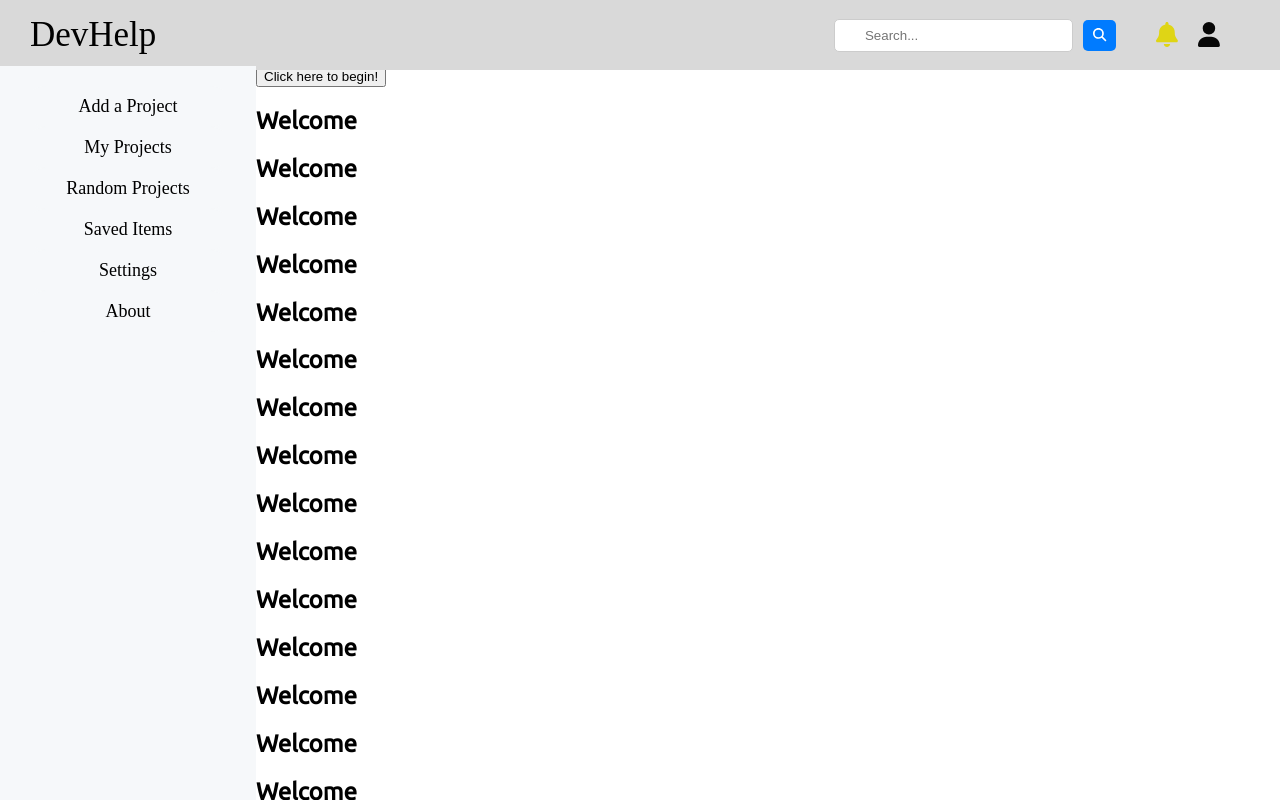
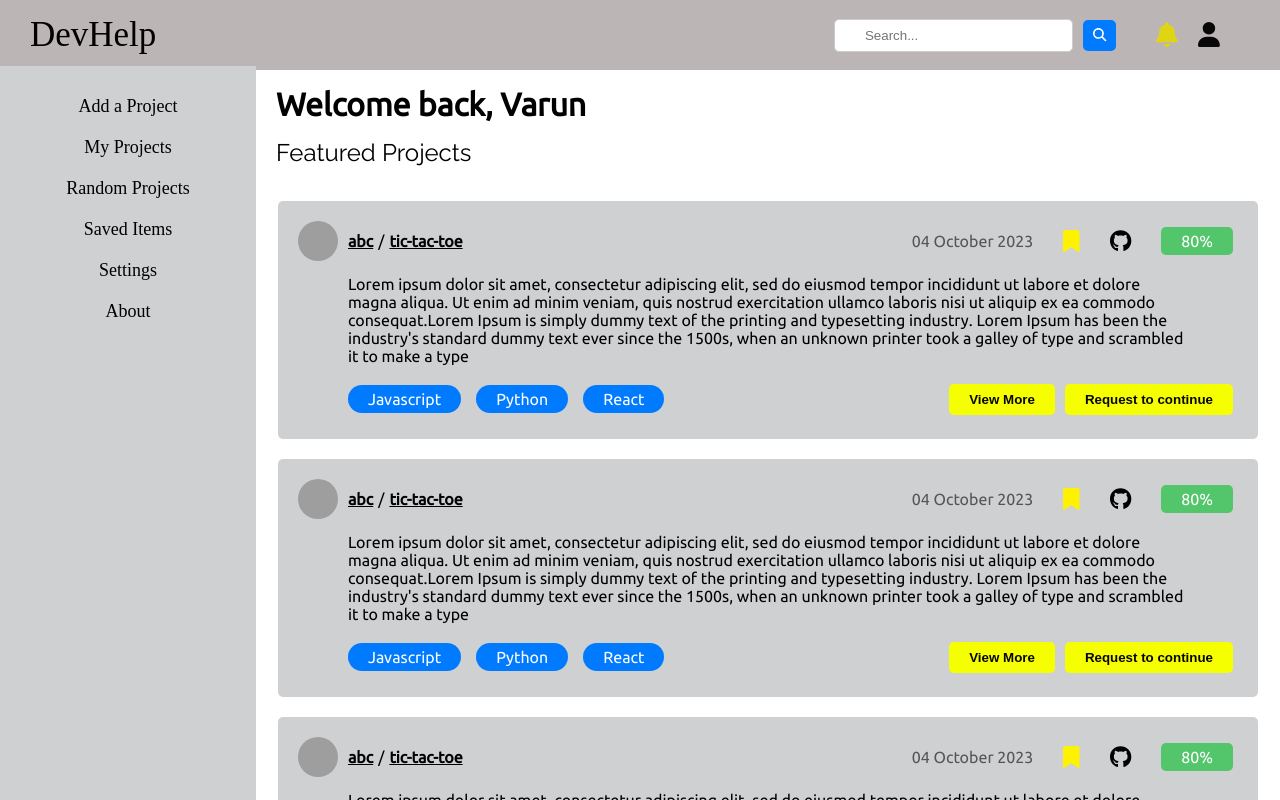
Before and after one commit to ujjwxl/devhelp, a React (Vite) app in the folder client/: page /home in a window 1280 px wide. Shown: the top 800 px of the page. Built offline with nearby package versions, Linux system fonts and the light colour scheme; grey boxes are pictures that could not be loaded.

Commit message:
commit 17
designed workspace and added card

```diff
--- /dev/null
+++ b/client/components/MainHome/Card/Card.css
@@ -0,0 +1,136 @@
+.card {
+  background-color: #cfd0d1;
+  padding: 10px;
+  width: 60em;
+  margin: 10px 0px;
+  border-radius: 5px;
+}
+
+/* CARD HEADER */
+
+.card-header {
+  display: flex;
+  justify-content: space-between;
+}
+
+.header-l {
+  display: flex;
+  align-items: center;
+  margin-left: 10px;
+}
+
+.header-l-img {
+  width: 2.5rem;
+  height: 2.5rem;
+  border-radius: 100px;
+  margin-right: 10px;
+}
+
+.header-l-a {
+  /* text-decoration: none; */
+  color: #000;
+  margin-right: 5px;
+  font-weight: bold;
+}
+
+.header-l-p {
+  margin-right: 5px;
+}
+
+.header-r {
+  display: flex;
+  align-items: center;
+  font-size: 16px;
+  color: #555;
+  margin-right: 15px;
+}
+
+.header-date {
+  margin-right: 15px;
+}
+
+/* .header-r-icons {
+
+  } */
+
+.bookmark-icon {
+  margin: 0 15px;
+  color: #fff200;
+  font-size: 22px;
+  cursor: pointer;
+  transition: color 0.3s ease-in-out, transform 0.2s ease-in-out;
+}
+
+.bookmark-icon:hover {
+  color: black;
+  transform: scale(1.5);
+}
+
+.github-icon {
+  color: #000;
+  font-size: 22px;
+  cursor: pointer;
+  margin: 0 15px;
+  transition: color 0.3s ease-in-out, transform 0.2s ease-in-out;
+}
+
+.github-icon:hover {
+  color: #0a01016c;
+  transform: scale(1.5);
+}
+.header-r-p {
+  margin-left: 15px;
+  background-color: #53c66c;
+  color: #fff;
+  padding: 5px 20px;
+  border-radius: 5px;
+}
+
+/* CARD CONTENT */
+
+.card-content-p {
+  padding: 0 60px;
+  margin: 4px 0;
+}
+
+/* CARD FOOTER */
+.card-footer{
+    display: flex;
+    justify-content: space-between;
+    margin-left: 60px;
+
+}
+
+.footer-l{
+    display: flex;
+    align-items: center;
+}
+.footer-l-p{
+    background-color: #007bff;
+  color: #fff;
+  padding: 5px 20px;
+  border-radius: 20px;
+  margin-right: 15px;
+}
+
+.footer-r{
+    display: flex;
+    align-items: center;
+    margin-right: 15px;
+}
+
+.footer-r-button {
+    background-color: #f6ff00;
+    color: #060606;
+    padding: 8px 20px;
+    margin-left: 10px;
+    border: none;
+    border-radius: 5px;
+    cursor: pointer;
+    font-weight: bold;
+    transition: background-color 0.3s ease-in-out, color 0.3s ease-in-out;
+  }
+
+  .footer-r-button:hover {
+    background-color: #a4b300;
+  }
--- /dev/null
+++ b/client/components/MainHome/Card/Card.jsx
@@ -0,0 +1,60 @@
+import React from "react";
+import "./Card.css";
+import { FontAwesomeIcon } from "@fortawesome/react-fontawesome";
+import { faBookmark } from "@fortawesome/free-solid-svg-icons";
+import { faGithub } from "@fortawesome/free-brands-svg-icons";
+
+export default function Card() {
+  return (
+    <div className="card">
+      <div className="card-header">
+        <div className="header-l">
+          <img
+            src="https://images.pexels.com/photos/220453/pexels-photo-220453.jpeg?cs=srgb&dl=pexels-pixabay-220453.jpg&fm=jpg"
+            className="header-l-img"
+            alt="profile"
+          />
+          <a href="" className="header-l-a">
+            abc
+          </a>
+          <p className="header-l-p">/</p>
+          <a href="" className="header-l-a">
+            tic-tac-toe
+          </a>
+        </div>
+
+        <div className="header-r">
+          <p className="header-date">04 October 2023</p>
+          <span className="header-r-icons">
+            <FontAwesomeIcon icon={faBookmark} className="bookmark-icon" />
+            <FontAwesomeIcon icon={faGithub} className="github-icon" />
+          </span>
+          <p className="header-r-p">80%</p>
+        </div>
+      </div>
+
+      <div className="card-content">
+        <p className="card-content-p">
+          Lorem ipsum dolor sit amet, consectetur adipiscing elit, sed do
+          eiusmod tempor incididunt ut labore et dolore magna aliqua. Ut enim ad
+          minim veniam, quis nostrud exercitation ullamco laboris nisi ut
+          aliquip ex ea commodo consequat.Lorem Ipsum is simply dummy text of
+          the printing and typesetting industry. Lorem Ipsum has been the
+          industry's standard dummy text ever since the 1500s, when an unknown
+          printer took a galley of type and scrambled it to make a type
+        </p>
+      </div>
+      <div className="card-footer">
+        <div className="footer-l">
+            <p className="footer-l-p">Javascript</p>
+            <p className="footer-l-p">Python</p>
+            <p className="footer-l-p">React</p>
+        </div>
+        <div className="footer-r">
+            <button className="footer-r-button">View More</button>
+            <button className="footer-r-button">Request to continue</button>
+        </div>
+      </div>
+    </div>
+  );
+}
--- a/client/components/MainHome/Navbar/Navbar.css
+++ b/client/components/MainHome/Navbar/Navbar.css
@@ -1,5 +1,5 @@
 .nav {
-    background-color: #d9d9d9;
+    background-color: #bcb5b5;
     /* box-shadow: 0 0 10px 0 rgba(0, 0, 0, 0.3); */
     display: flex;
     justify-content: space-between;
--- a/client/components/MainHome/SideBar/SideBar.css
+++ b/client/components/MainHome/SideBar/SideBar.css
@@ -1,5 +1,5 @@
 .sidebar {
-    background-color: #f6f8fa;
+    background-color: #cfd0d1;
     /* width: 40vh; */
     width: 20%;
     height: 90vh;
@@ -18,7 +18,7 @@
     margin: 0px;
     padding: 10px 20px;
     border: none;
-    background-color: #f6f8fa;
+    background-color: #cfd0d1;
     color: #000000;
     font-family: "McLaren", cursive;
     font-size: 18px;
--- a/client/components/MainHome/Workspace/Workspace.css
+++ b/client/components/MainHome/Workspace/Workspace.css
@@ -1,10 +1,26 @@
 .workspace{
-    background-color: rgb(193, 10, 10);
-    /* height: 100px; */
-    /* width: 100px; */
     background-color: white;
     /* height: 93vh; */
     height: 100%;
     /* margin-top: 5%; */
     margin-top: 66px;
 }
+
+.ws-h1{
+    padding-left: 20px;
+    padding-top: 20px;
+    margin-bottom: 15px;
+}
+
+.ws-p{
+    padding-left: 20px;
+    font-size: 1.5em;
+    font-family: "Raleway", sans-serif;
+    margin-top: 15px;
+}
+
+.ws-card{
+    display: flex;
+    flex-direction: column;
+    align-items: center;
+}
--- a/client/components/MainHome/Workspace/Workspace.jsx
+++ b/client/components/MainHome/Workspace/Workspace.jsx
@@ -1,49 +1,18 @@
 import React from 'react'
 import './Workspace.css'
+import Card from '../Card/Card'
 
 export default function Workspace() {
   return (
     <div className='workspace'>
-      {/* <h1>Hello</h1> */}
-      <button>Click here to begin!</button>
-      <h2>Welcome</h2>
-      <h2>Welcome</h2>
-      <h2>Welcome</h2>
-      <h2>Welcome</h2>
-      <h2>Welcome</h2>
-      <h2>Welcome</h2>
-      <h2>Welcome</h2>
-      <h2>Welcome</h2>
-      <h2>Welcome</h2>
-      <h2>Welcome</h2>
-      <h2>Welcome</h2>
-      <h2>Welcome</h2>
-      <h2>Welcome</h2>
-      <h2>Welcome</h2>
-      <h2>Welcome</h2>
-      <h2>Welcome</h2>
-      <h2>Welcome</h2>
-      <h2>Welcome</h2>
-      <h2>Welcome</h2>
-      <h2>Welcome</h2>
-      <h2>Welcome</h2>
-      <h2>Welcome</h2>
-      <h2>Welcome</h2>
-      <h2>Welcome</h2>
-      <h2>Welcome</h2>
-      <h2>Welcome</h2>
-      <h2>Welcome</h2>
-      <h2>Welcome</h2>
-      <h2>Welcome</h2>
-      <h2>Welcome</h2>
-      <h2>Welcome</h2>
-      <h2>Welcome</h2>
-      <h2>Welcome</h2>
-      <h2>Welcome</h2>
-      <h2>Welcome</h2>
-      <h2>Welcome</h2>
-      <h2>Welcome</h2>
-      <button>Click here to hehe</button>
+      <h1 className='ws-h1'>Welcome back, Varun</h1>
+      <p className='ws-p'>Featured Projects</p>
+      <div className='ws-card'>
+        <Card></Card>
+        <Card></Card>
+        <Card></Card>
+        <Card></Card>
+      </div>
     </div>
   )
 }
```
Also changed, not shown: client/components/MainHome/Card/profile-img.jpg (added).
